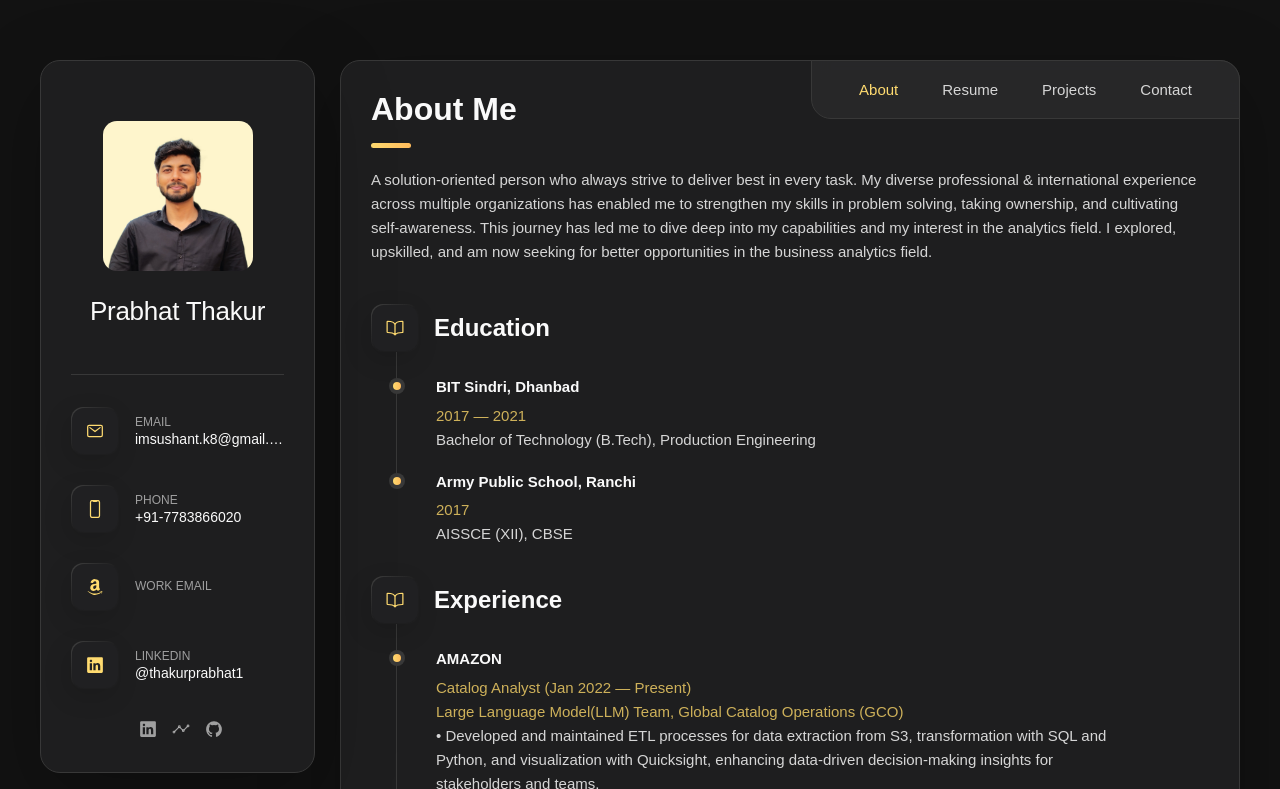
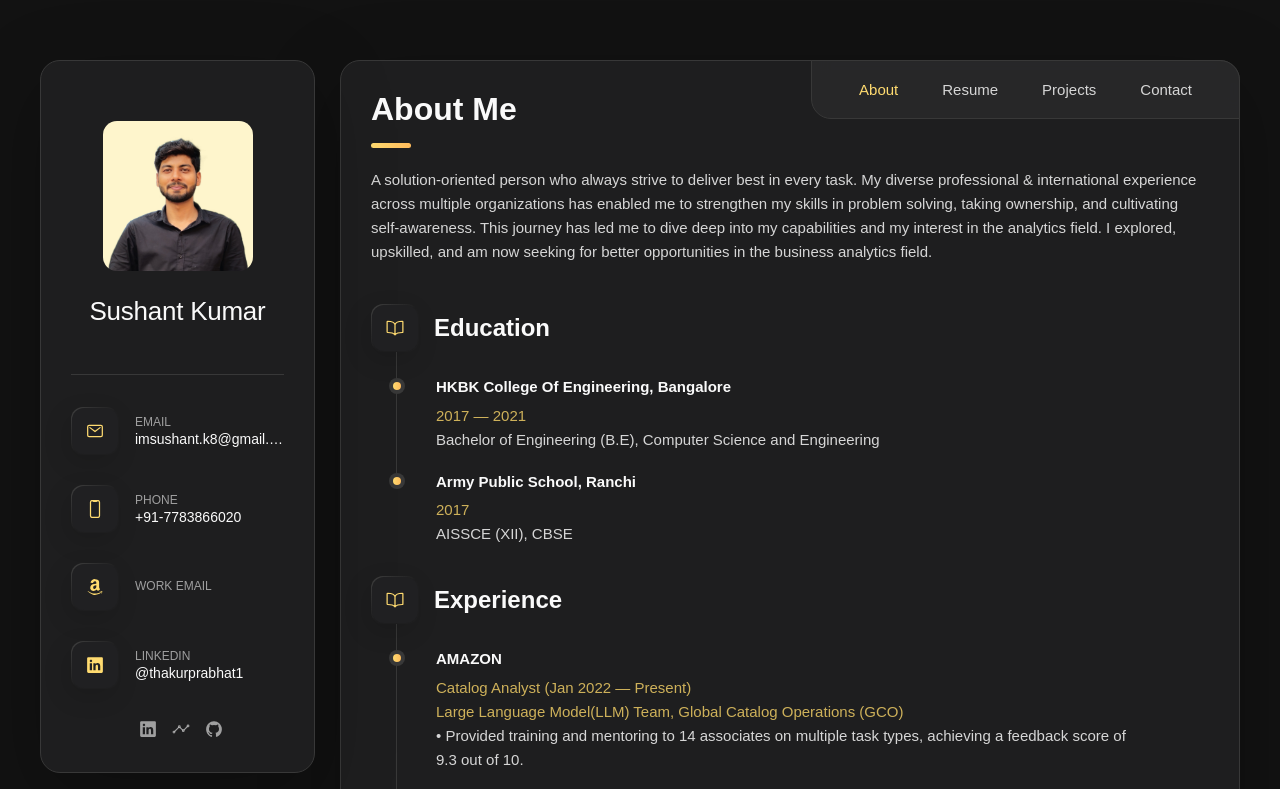
Before and after one commit to sushantkumar08/sushantkumar.github.io, a plain HTML site: page index.html in a window 1280 px wide. Shown: the top 789 px of the page. Drawn offline with nearby package versions, Linux system fonts and the light colour scheme.

Commit message:
Update index.html

```diff
--- a/index.html
+++ b/index.html
@@ -46,7 +46,7 @@
         </figure>
 
         <div class="info-content">
-          <h1 class="name" title="Prabhat Thakur">Prabhat Thakur</h1>
+          <h1 class="name" title="Sushant Kumar">Sushant Kumar</h1>
 
           <!-- <p class="title">Web developer</p> -->
         </div>
@@ -329,12 +329,12 @@
 
             <li class="timeline-item">
 
-              <h4 class="h4 timeline-item-title">BIT Sindri, Dhanbad</h4>
+              <h4 class="h4 timeline-item-title">HKBK College of engineering, Bangalore</h4>
 
               <span>2017 — 2021</span>
 
               <p class="timeline-text">
-                Bachelor of Technology (B.Tech), Production Engineering
+                Bachelor of Engineering (B.E), Computer Science and Engineering
               </p>
 
             </li>
@@ -389,13 +389,6 @@
 
               <p class="timeline-text">
 
-                •	Developed and maintained ETL processes for data extraction from S3, transformation with SQL and Python, and visualization with Quicksight, enhancing data-driven decision-making insights for stakeholders and teams.<br>
-                •	Cross-functional responsibilities involve working with stakeholders, the technical team, and leaderships to manage team requirements efficiently.<br>
-                •	Led a team of 9 members, delivered quality result of 99.02% against the threshold of 98% for a new project under EnD team.<br>
-                •	Created dynamic dashboards and reports in Amazon QuickSight and Power BI, supporting 6 teams in analyzing productivity and error trends.<br>
-                •	Implemented process improvement (PI) ideas using JavaScript & GenAI that helped teams with 2.4 FTE savings & reducing error rates by 1.2% in quality.<br>
-                •	Automated tedious task of manual productivity calculation using python script with the help of GenAI, saving POC time by 70 minutes.<br>
-                •	Performed Value Stream Mapping (VSM) to optimize BizOps and workflows steps for saving time and generating process improvement (PI) ideas.<br>
                 •	Provided training and mentoring to 14 associates on multiple task types, achieving a feedback score of 9.3 out of 10.<br>
               </p>
 
```
